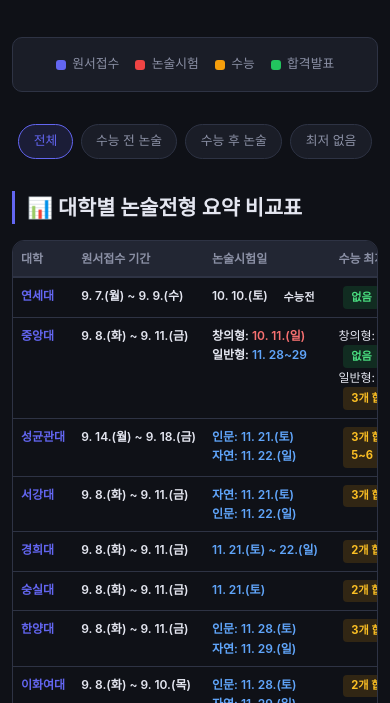
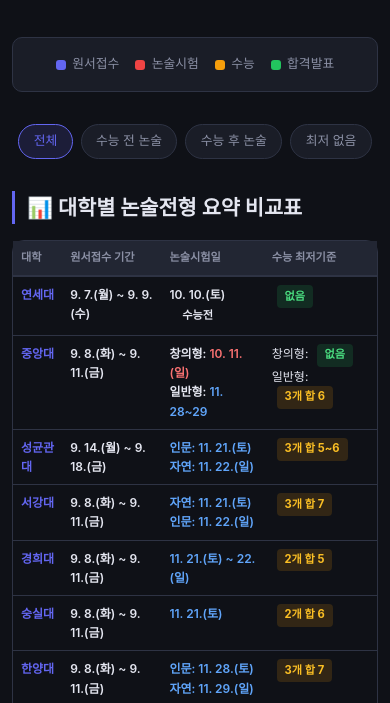
Before and after one commit to jmpark333/2027-essay-admission, a plain HTML site: page index.html in a window 390 px wide. Shown: the part 139-842 px from the top of the page. Drawn offline with Linux system fonts and the light colour scheme.

Commit message:
fix: mobile width consistency - table no longer scrolls, matches calendar/card width

```diff
--- a/index.html
+++ b/index.html
@@ -351,7 +351,12 @@
   .calendar-grid { grid-template-columns: 1fr; }
   .timeline-row { grid-template-columns: 100px 1fr; }
   .timeline-label { font-size: 0.75rem; }
-  th, td { padding: 0.5rem; font-size: 0.75rem; }
+  th, td { padding: 0.5rem; font-size: 0.75rem; white-space: normal; }
+  .table-wrap { overflow-x: visible; }
+  table { font-size: 0.75rem; min-width: auto; }
+  th { font-size: 0.7rem; white-space: normal; }
+  .date-cell { white-space: normal; }
+  .univ-name { white-space: normal; }
 }
 </style>
 </head>
```
